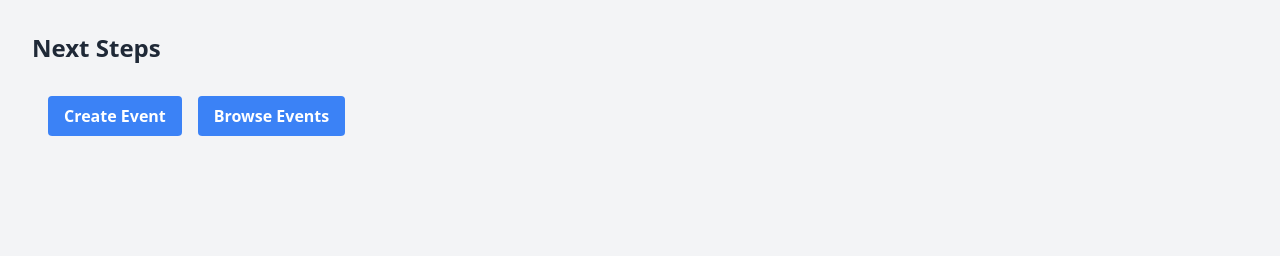
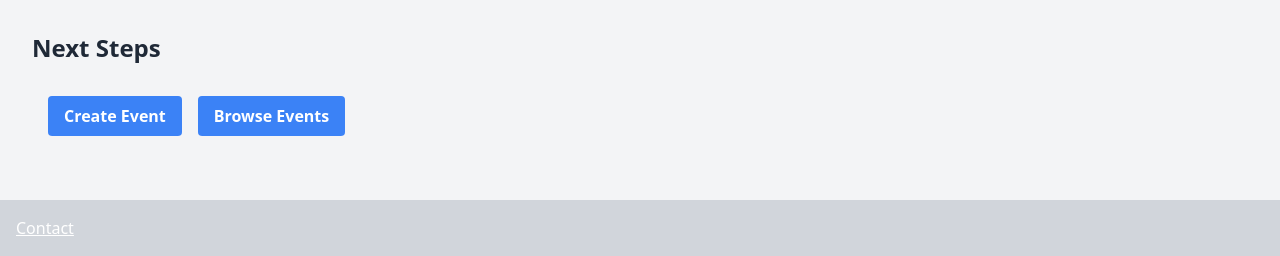
Before and after one commit to mmc102/gimmie_feedback, a FastAPI app: page / in a window 1280 px wide. Shown: the part 628-884 px from the top of the page. Before the commit the page ends 764 px from the top, so only its background shows below. Run offline with FastAPI, Linux system fonts and the light colour scheme.

Commit message:
rework priorities and add horrid footer

```diff
--- a/main.py
+++ b/main.py
@@ -256,6 +256,14 @@ async def make_about(request: Request):
         "about.html",
         {"request": request},
     )
+
+@app.get("/contact/")
+async def make_contact(request: Request):
+    return templates.TemplateResponse(
+        "contact.html",
+        {"request": request},
+    )
+
 
 
 @app.get("/create_event/")
--- a/templates/base.html
+++ b/templates/base.html
@@ -50,6 +50,11 @@
 
             {% block content %}{% endblock %}
         </div>
+        <footer class="bg-gray-300 text-white py-4">
+            <div class="container mx-auto px-4">
+                <a href="/contact" class="underline">Contact</a>
+            </div>
+        </footer>
     </body>
 
 </html>
```
Also changed, not shown: .#todo.md (added, +1 -0 lines), templates/contact.html (added, +13 -0 lines), todo.md (+11 -6 lines).
